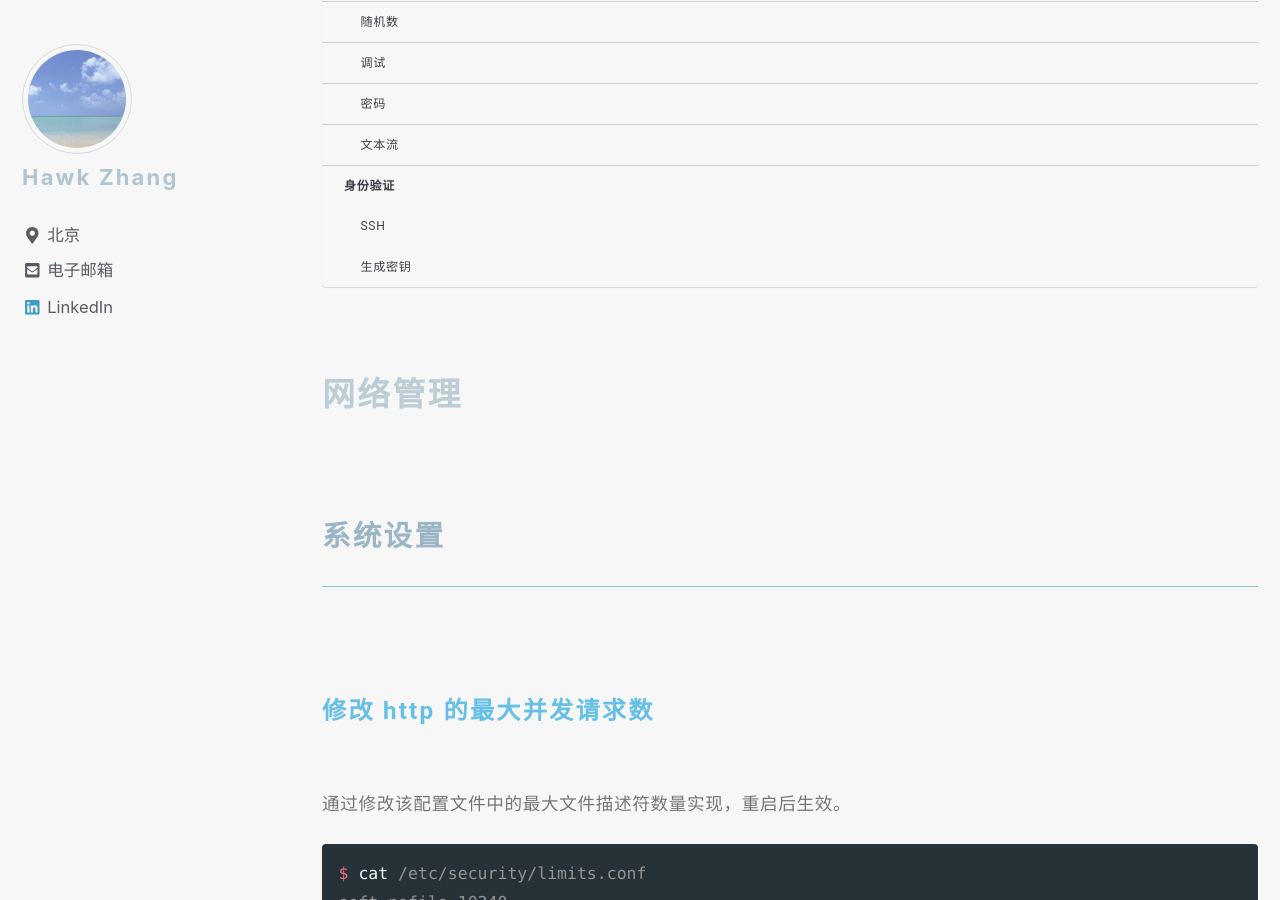
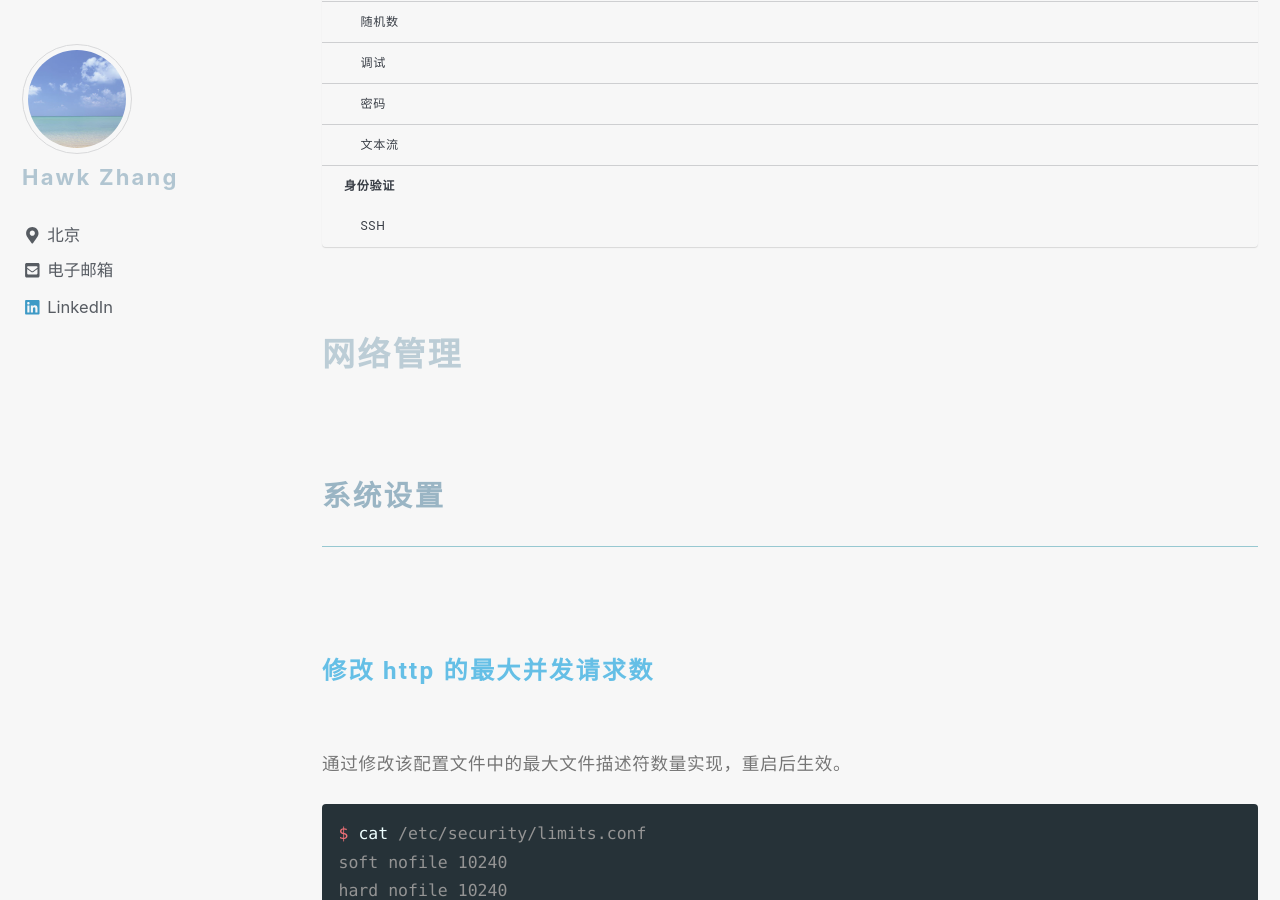
Before and after one commit to narru888/linotes_note, a Jekyll site: the page built from _posts/devop/2017-05-01-troubleshooting.md, in a window 1280 px wide and 900 px high, scrolled down 2148 px. Built offline with Jekyll 4.4.1, drawn with Linux system fonts in a browser that asks for light colours; nearby versions of some CDN libraries; a script that is not in the unit is left out.

Commit message:
update on 2018-10-29 09:21:01 CST

````diff
--- a/_posts/devop/2017-05-01-troubleshooting.md
+++ b/_posts/devop/2017-05-01-troubleshooting.md
@@ -1726,9 +1726,13 @@
 ## 身份验证
 
 
+
+
+
 ### SSH
 
-### 生成密钥
+
+#### 生成密钥
 
 ```bash
 $ ssh-keygen -o -t rsa -C "liloli@gmail.com" -b 4096
````
